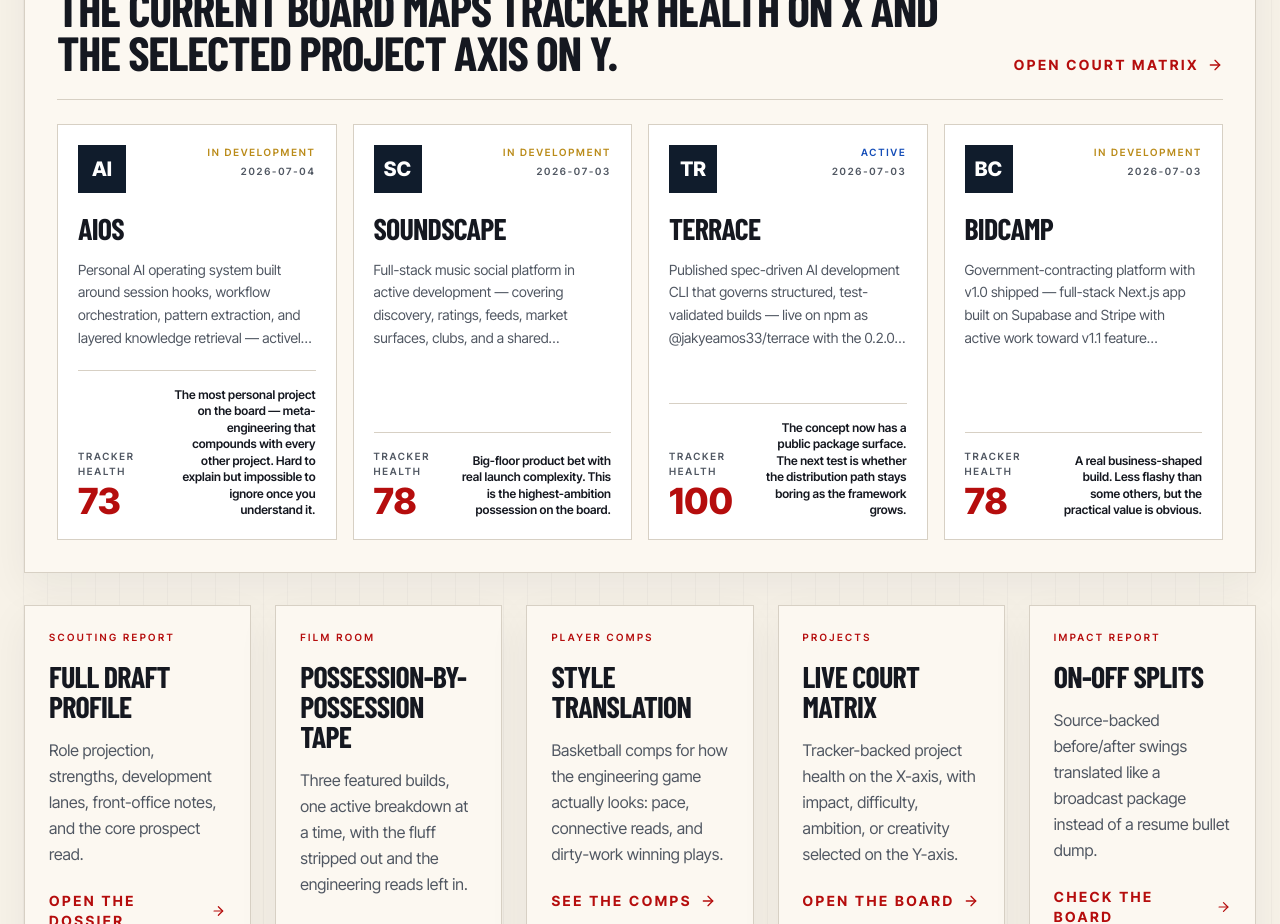
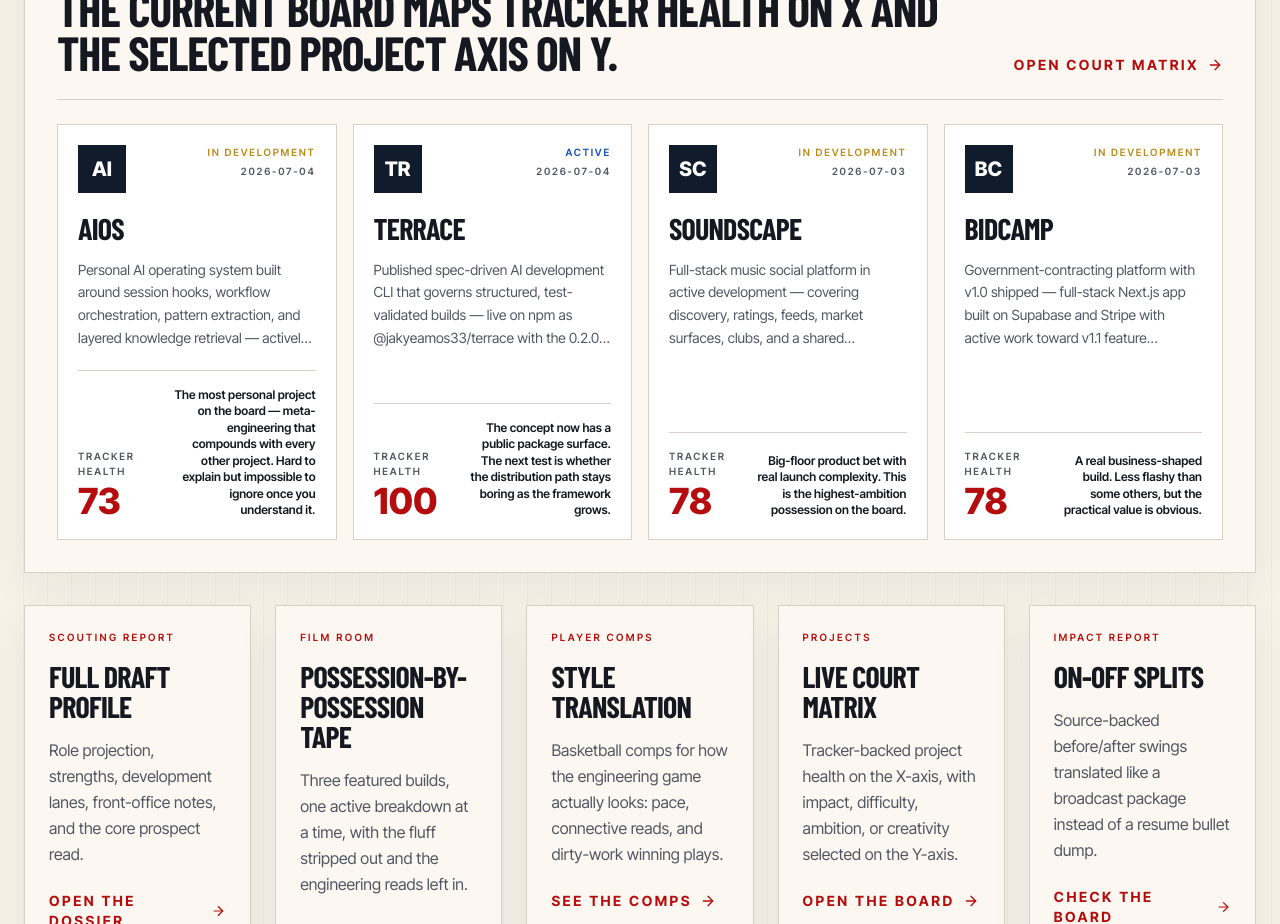
Before and after one commit to jakyeamos/portfolio, a React (Vite) app: page / in a window 1280 px wide. Shown: the part 2840-3764 px from the top of the page. Built offline with nearby package versions, Linux system fonts and the light colour scheme; a web font is replaced by a local one.

Commit message:
chore: sync terrace tracker date

```diff
--- a/src/content/currentProjects.ts
+++ b/src/content/currentProjects.ts
@@ -81,7 +81,7 @@
       'Confirm npm trusted publishing is configured for the GitHub Release workflow, then create the reviewed `v0.2.0` GitHub Release.',
     trackerStatus: 'on_track',
     trackerScore: 100,
-    lastUpdated: '2026-07-03',
+    lastUpdated: '2026-07-04',
     tags: ['framework', 'npm', 'AI-tooling', 'validation'],
     grades: { impact: 8, difficulty: 8, ambition: 9, creativity: 8 },
     scoutTake:
```
